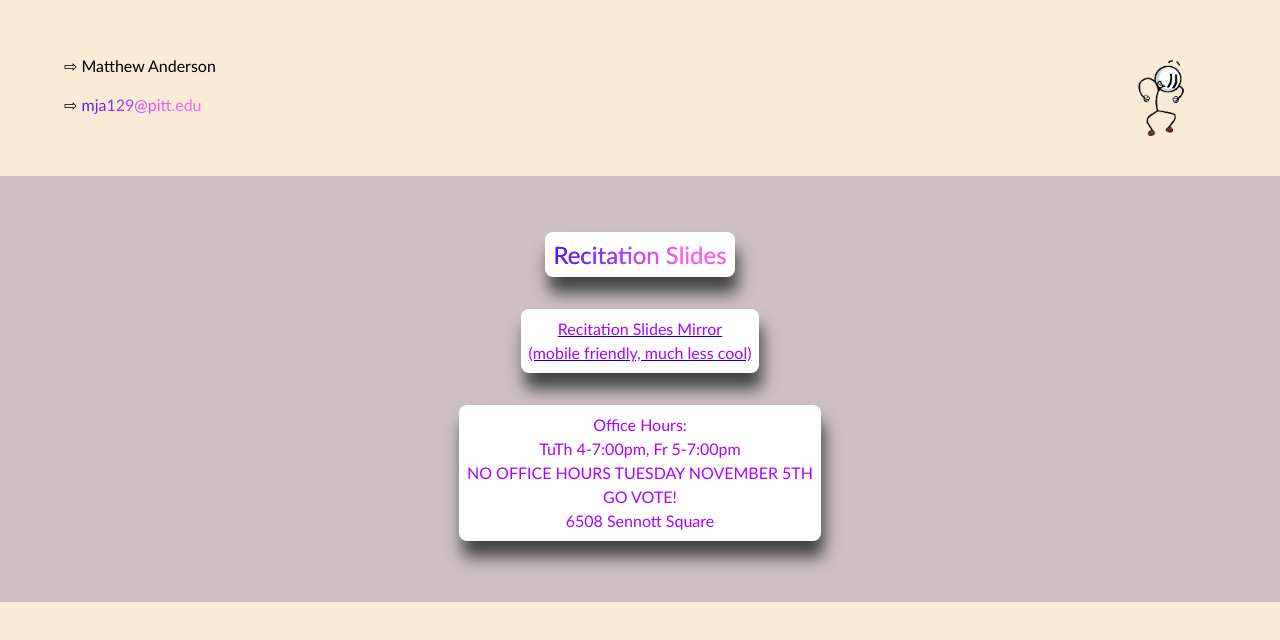
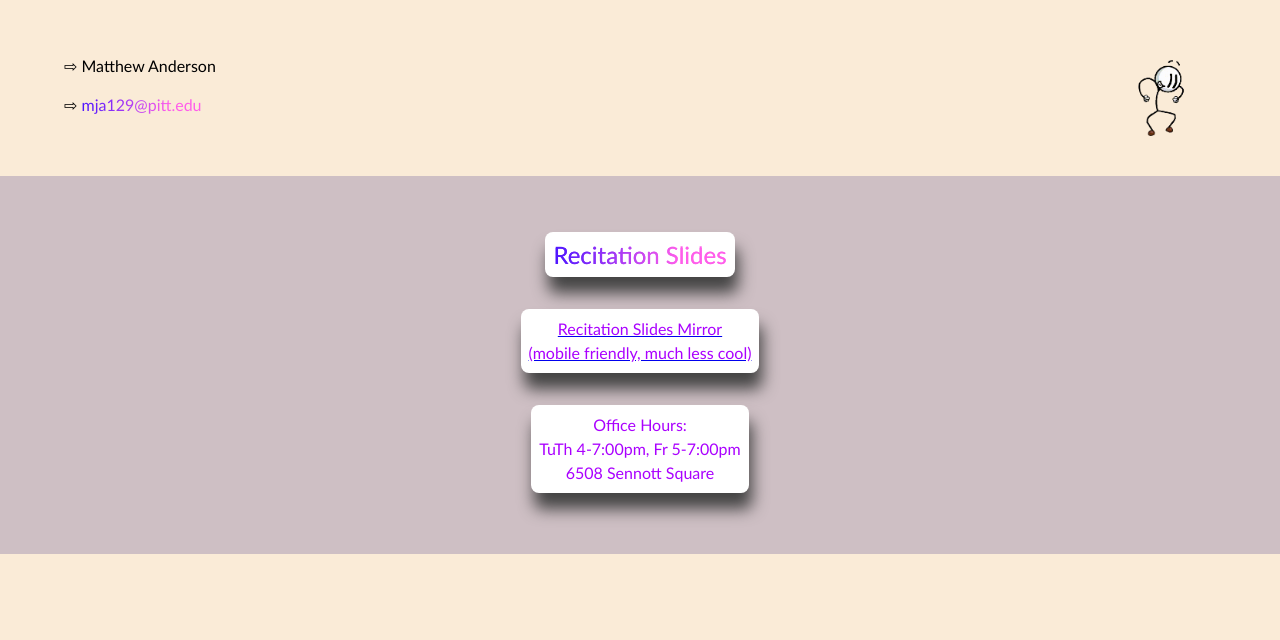
Before and after one commit to mja129/mja129.dev, a plain HTML site: page index.html in a window 1280 px wide. Drawn offline with Linux system fonts and the light colour scheme.

Commit message:
remove OH message

```diff
--- a/index.html
+++ b/index.html
@@ -41,8 +41,6 @@
                <span class="slidesmirror">
                     Office Hours:<br>
                     TuTh 4-7:00pm, Fr 5-7:00pm<br>
-                    NO OFFICE HOURS TUESDAY NOVEMBER 5TH<br>
-                    GO VOTE!<br>
                     6508 Sennott Square</span>
           </div>
           <!-- <div class="other">
```
